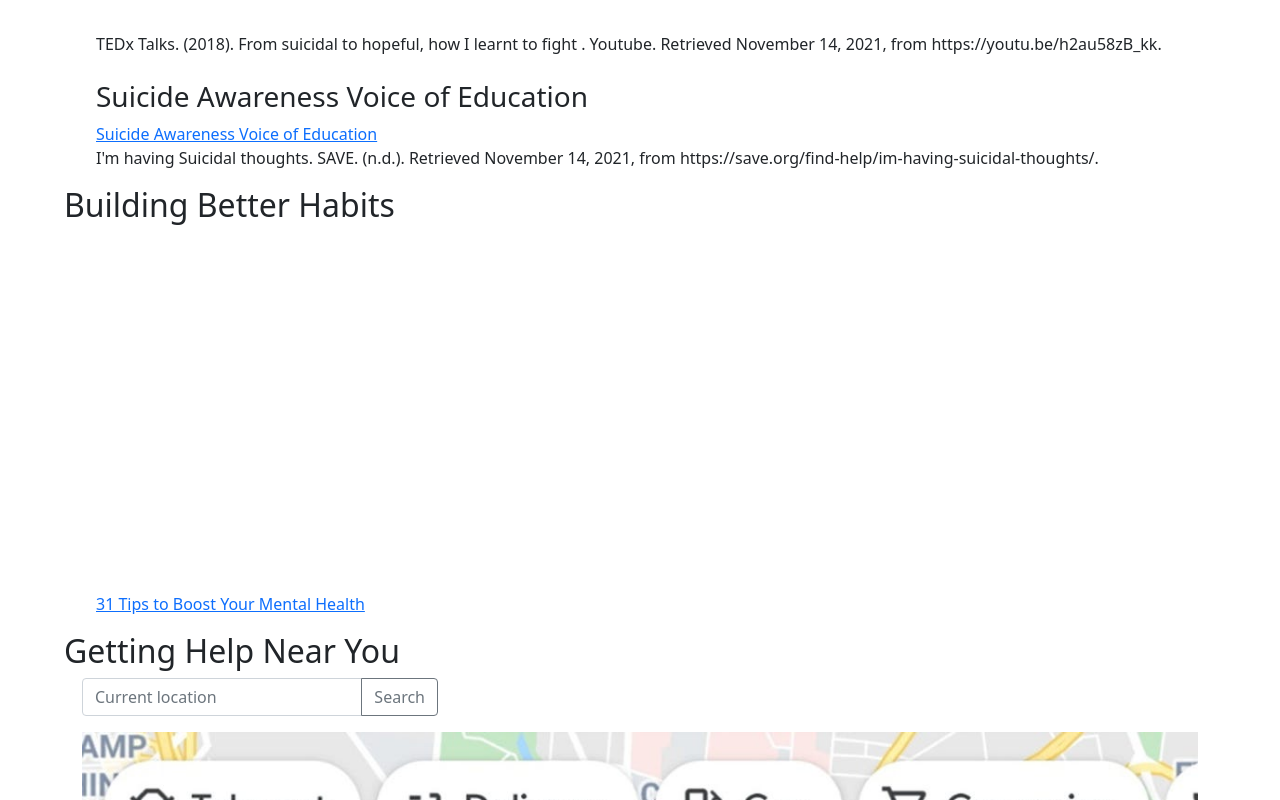
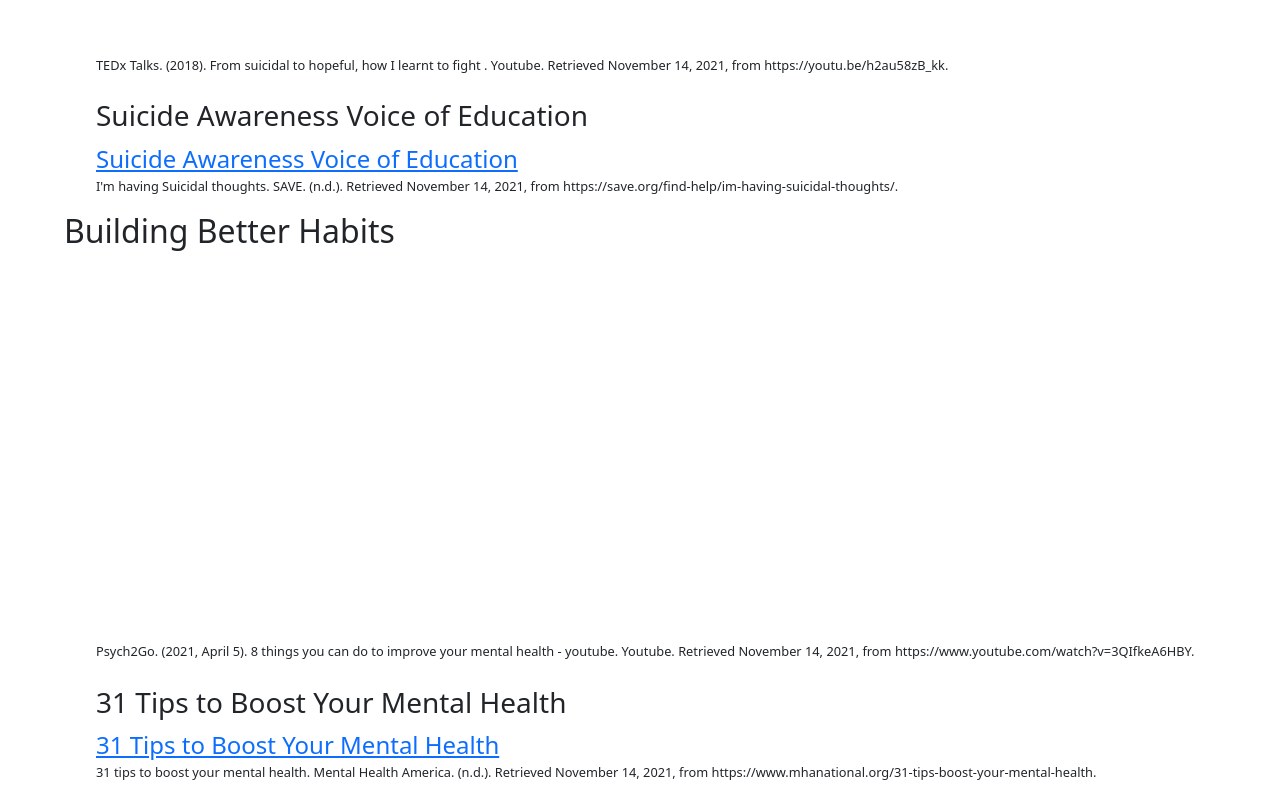
Before and after one commit to vanessasgh/safespace-githubpage, a React (Create React App) app in the folder safespace/my-app/: page /resources in a window 1280 px wide. Shown: the part 700-1500 px from the top of the page. Built offline with nearby package versions, Linux system fonts and the light colour scheme.

Commit message:
finalized citation problem fixes

```diff
--- a/safespace/my-app/src/App.css
+++ b/safespace/my-app/src/App.css
@@ -273,3 +273,28 @@
 .createNewPostIcon {
   font-size: 5em;
 }
+
+.SaveOrgArticleLink {
+  font-size: 1.5em;
+}
+
+.suicidalThoughtsCitation {
+  font-size: 0.8em;
+}
+
+.TedTalkCitation {
+  font-size: 0.8em;
+}
+
+.mentalHealthVideoCitation {
+  font-size: 0.8em;
+}
+
+
+.mentalHealthTipsLink {
+  font-size: 1.5em;
+}
+
+.mentalHealthTipsCitation {
+  font-size: 0.8em;
+}
--- a/safespace/my-app/src/resourcePage.js
+++ b/safespace/my-app/src/resourcePage.js
@@ -24,6 +24,7 @@ function recoveryPage() {
             <h2 className="resourcesContentDiv">First Steps to Recovery</h2>
             <ul className="resourcesLists">
                 <li>
+                <br></br>
                     <div alt="From suicidal to hopeful, how I learnt to fight | Jazz Thornton | TEDxAuckland">
                         <ReactPlayer url="https://www.youtube.com/watch?v=h2au58zB_kk"/>
                     </div>
@@ -44,11 +45,16 @@ function betterHabitsPage() {
             <h2 className="resourcesContentDiv">Building Better Habits</h2>
             <ul className="resourcesLists">
                 <li>
+                <br></br>
                     <div alt="8 Things You Can Do To Improve Your Mental Health">
                         <ReactPlayer url="https://www.youtube.com/watch?v=3QIfkeA6HBYk"/>
                     </div>
+                    <li className="mentalHealthVideoCitation">Psych2Go. (2021, April 5). 8 things you can do to improve your mental health - youtube. Youtube. Retrieved November 14, 2021, from https://www.youtube.com/watch?v=3QIfkeA6HBY.</li>
                 </li>
-                <li><a href="https://www.mhanational.org/31-tips-boost-your-mental-health">31 Tips to Boost Your Mental Health</a></li>
+                <br></br>
+                <h3 className="mentalHealthTipsTitle">31 Tips to Boost Your Mental Health</h3>
+                <li className="mentalHealthTipsLink"><a href="https://www.mhanational.org/31-tips-boost-your-mental-health">31 Tips to Boost Your Mental Health</a></li>
+                <li className="mentalHealthTipsCitation">31 tips to boost your mental health. Mental Health America. (n.d.). Retrieved November 14, 2021, from https://www.mhanational.org/31-tips-boost-your-mental-health.</li>
             </ul>
         </div>
     )
```
